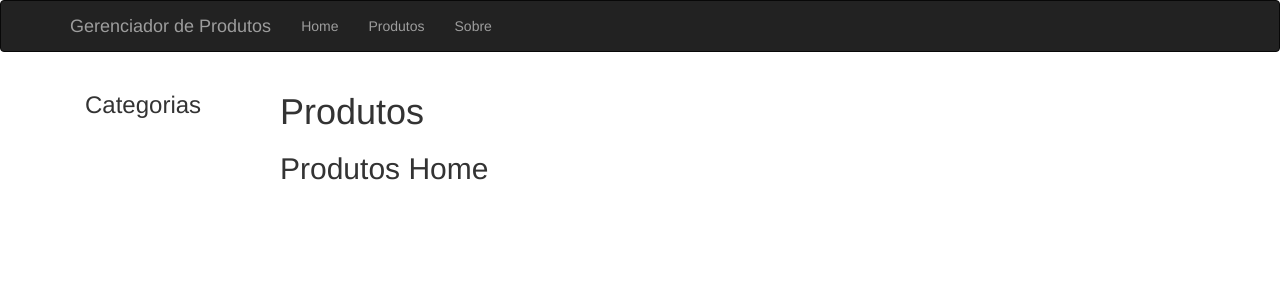
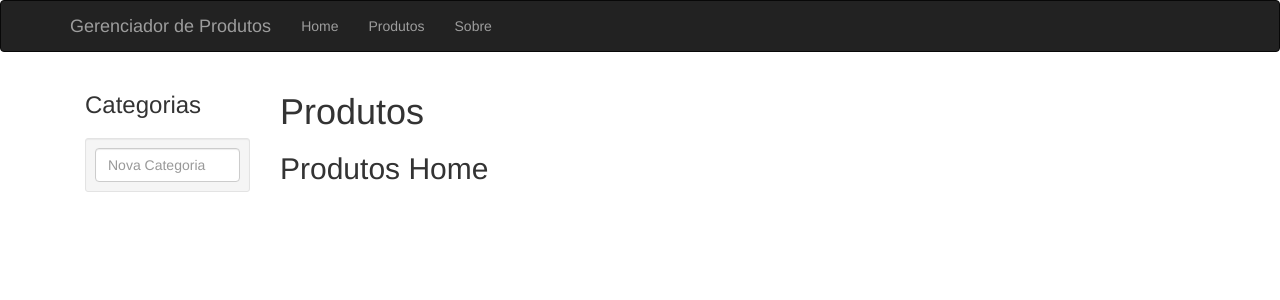
Before and after one commit to gvidaldev/produtos, a React (Create React App) app: page /produtos in a window 1280 px wide. Shown: the top 300 px of the page. Built offline with nearby package versions, Linux system fonts and the light colour scheme; no server answers.

Commit message:
Create and Delete Category

```diff
--- a/src/Components/Produtos.js
+++ b/src/Components/Produtos.js
@@ -11,8 +11,11 @@ class Produtos extends Component{
         this.state={
             categorias: []
         }
+        this.handleNewCategoria = this.handleNewCategoria.bind(this)
+        this.loadCategorias = this.loadCategorias.bind(this)
+        this.renderCategoria = this.renderCategoria.bind(this)
     }
-    componentDidMount(){
+    loadCategorias(){
         axios
             .get('http://localhost:3001/categorias')
             .then(res => {
@@ -21,12 +24,36 @@ class Produtos extends Component{
                 })
             })
     }
+    componentDidMount(){
+        this.loadCategorias()
+    }
+    removeCategoria(categoria){
+        axios
+            .delete('http://localhost:3001/categorias/'+categoria.id)
+            .then((res) => this.loadCategorias())
+    }
     renderCategoria(cat){
         return (
-            <li key={cat.id}>
+            <li className='list-group-item' key={cat.id}>
                 <Link to={`/produtos/categoria/${cat.id}`}>{cat.categoria}</Link>
+                <button className='btn btn-danger' onClick={()=>this.removeCategoria(cat)}>
+                    <span className='glyphicon glyphicon-remove'></span>
+                </button>
             </li>
         )
+    }
+    handleNewCategoria(key){
+        if(key.keyCode === 13){
+            axios
+                .post('http://localhost:3001/categorias',
+                {
+                    categoria: this.refs.categoria.value
+                })
+                .then(res => {
+                    this.refs.categoria.value = ''
+                    this.loadCategorias()
+                })
+        }
     }
     render(){
         const {match} = this.props
@@ -36,9 +63,18 @@ class Produtos extends Component{
                 <div className='row'>
                     <div className='col-sm-2'>
                         <h3>Categorias</h3>
-                        <ul>
+                        <ul className='list-group'>
                             {categorias.map(this.renderCategoria)}
                         </ul>
+                        <div className='well well-sm'>
+                            <input
+                                className='form-control'
+                                onKeyUp={this.handleNewCategoria}
+                                type='text'
+                                ref='categoria'
+                                placeholder='Nova Categoria'
+                            />
+                        </div>
 
                     </div>
 
```
